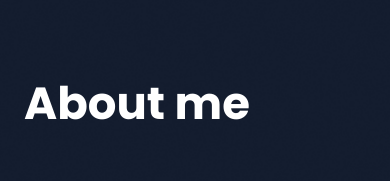
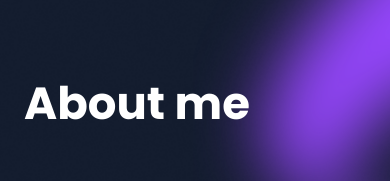
Before and after one commit to Spawn821/portfolio, an Angular app: page / in a window 390 px wide. Shown: the part 753-934 px from the top of the page. Built offline with nearby package versions, Linux system fonts and the light colour scheme.

Commit message:
revise shadows responsive in about me to contact section

```diff
--- a/src/app/main-content/about-me/about-me.component.html
+++ b/src/app/main-content/about-me/about-me.component.html
@@ -1,5 +1,6 @@
 <section class="width-1440px">
 
+  <div>
     <!-- About me -->
     <div class="about-me font-family-poppins">
       <h1>About me</h1>
@@ -30,13 +31,17 @@
       </div>
     </div>
 
+    <!-- Purple shadow -->
+    <img class="about-me-shadow-mobile" src="./../../../assets/graphics/shadows/about-me-shadow-purple.svg" alt="">
+  </div>
+
   <!-- Profile -->
   <div class="profil">
     <img src="../../../assets/graphics/profil/profil_2.png" alt="">
     <div></div>
 
     <!-- Purple shadow -->
-        <img class="about-me-shadow" src="./../../../assets/graphics/shadows/about-me-shadow-purple.svg" alt="">
+    <img class="about-me-shadow-desktop" src="./../../../assets/graphics/shadows/about-me-shadow-purple.svg" alt="">
   </div>
 
 </section>
--- a/src/app/main-content/about-me/about-me.component.scss
+++ b/src/app/main-content/about-me/about-me.component.scss
@@ -7,10 +7,22 @@ section {
 
   background-color: $colorBlack;
 
+  transition: 75ms all ease-in-out;
+
   @media (max-width: 1150px) {
     @include displayFlex();
 
     padding-top: 96px;
+  }
+
+  & > div:nth-child(1) {
+    @media (max-width: 1150px) {
+      position: relative;
+
+      @include displayFlex();
+
+      width: 100%;
+    }
   }
 }
 
@@ -41,6 +53,8 @@ p {
 
     margin: 0;
 
+    z-index: 2;
+
     @media (max-width: 550px) {
       font-size: 45px;
     }
@@ -48,6 +62,8 @@ p {
 
   & > div {
     @include displayFlex($fD: column, $aI: flex-start, $g: 35px);
+
+    z-index: 2;
 
     .light-bulb {
       @include displayFlex($aI: flex-start, $g: 35px);
@@ -102,6 +118,10 @@ p {
 
   @include displayFlex();
 
+  @media (max-width: 1150px) {
+    display: none;
+  }
+
   & > img:nth-child(1) {
     width: 453px;
     height: 453px;
@@ -128,14 +148,10 @@ p {
     @media (max-width: 1400px) {
       width: 100px;
     }
-
-    @media (max-width: 1150px) {
-      display: none;
-    }
   }
 }
 
-.about-me-shadow {
+.about-me-shadow-desktop {
   position: absolute;
   right: -375px;
   top: -300px;
@@ -147,3 +163,37 @@ p {
 
   z-index: 1;
 }
+
+.about-me-shadow-mobile {
+  display: none;
+
+  @media (max-width: 1150px) {
+    position: absolute;
+    right: -375px;
+    top: -144px;
+
+    display: block;
+
+    width: 672px;
+    height: 708px;
+
+    object-fit: contain;
+
+    z-index: 1;
+  }
+
+  @media (max-width: 950px) {
+    position: absolute;
+    right: -375px;
+    top: -244px;
+
+    display: block;
+
+    width: 572px;
+    height: 608px;
+
+    object-fit: contain;
+
+    z-index: 1;
+  }
+}
--- a/src/app/main-content/above-the-fold/above-the-fold.component.scss
+++ b/src/app/main-content/above-the-fold/above-the-fold.component.scss
@@ -8,6 +8,8 @@ section {
   margin-top: 130px;
 
   background-color: $colorBlack;
+
+  transition: 75ms all ease-in-out;
 
   @media (max-width: 950px) {
     @include displayFlex($fD: column, $g: 56px);
--- a/src/app/main-content/contact/contact.component.scss
+++ b/src/app/main-content/contact/contact.component.scss
@@ -109,6 +109,14 @@ section {
     height: 1327px;
 
     transform: scaleX(-1);
+
+    @media (max-width: 1350px) {
+      bottom: -1350px;
+      left: -400px;
+
+      width: 681px;
+      height: 1127px;
+    }
   }
 
   .send-complete {
--- a/src/app/main-content/my-skills/my-skills.component.scss
+++ b/src/app/main-content/my-skills/my-skills.component.scss
@@ -9,6 +9,8 @@ section {
 
   color: $colorWhite;
   background-color: $colorBlack;
+
+  transition: 75ms all ease-in-out;
 
   @media (max-width: 1440px) {
     @include displayFlex($fD: column-reverse, $g: 80px);
@@ -202,4 +204,23 @@ section {
   height: 1351px;
 
   transform: scaleY(-1);
+
+  @media (max-width: 1440px) {
+    top: 500px;
+  }
+
+  @media (max-width: 950px) {
+    top: 250px;
+
+    width: 729px;
+    height: 1251px;
+  }
+
+  @media (max-width: 400px) {
+    left: -400px;
+    top: 500px;
+
+    width: 629px;
+    height: 1151px;
+  }
 }
--- a/src/app/main-content/portfolio/singleproject/singleproject.component.scss
+++ b/src/app/main-content/portfolio/singleproject/singleproject.component.scss
@@ -9,6 +9,8 @@ section {
   padding-right: 128px;
 
   width: 100%;
+
+  transition: 75ms all ease-in-out;
 
   @media (max-width: 1300px) {
     @include displayFlex($fD: column);
@@ -66,26 +68,12 @@ section {
         color: $colorPurple;
 
         z-index: 2;
-
-        @media (max-width: 1200px) {
-          color: transparent;
-
-          -webkit-text-stroke: 0.5px $colorWhite;
-        }
       }
 
       & > p:nth-child(2) {
         font-size: 23px;
 
         color: $colorGreen;
-
-        @media (max-width: 1200px) {
-          font-weight: 700;
-
-          color: transparent;
-
-          -webkit-text-stroke: 0.5px $colorWhite;
-        }
       }
 
       & > p:nth-child(3) {
@@ -135,6 +123,21 @@ section {
   height: 1351px;
 
   transform: rotate(70deg);
+
+  @media (max-width: 1200px) {
+  }
+
+  @media (max-width: 590px) {
+  }
+
+  @media (max-width: 800px) {
+    right: -370px;
+    top: -370px;
+
+    width: 629px;
+    height: 1151px;
+  }
+
 }
 
 .portfolio-shadow-purple {
@@ -143,4 +146,16 @@ section {
 
   width: 736px;
   height: 849px;
+
+  @media (max-width: 1200px) {
+    width: 636px;
+    height: 749px;
+  }
+
+  @media (max-width: 800px) {
+    top: -80px;
+
+    width: 486px;
+    height: 599px;
+  }
 }
```
Lines whose indentation alone changed are shown as unchanged.
